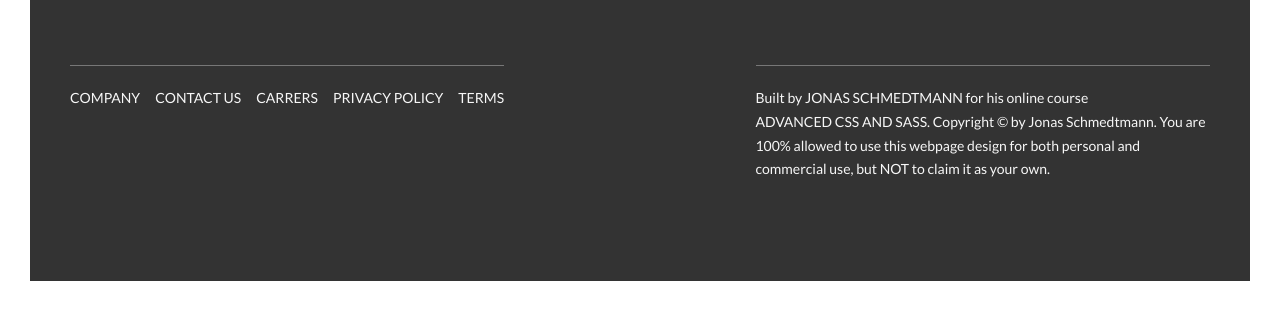
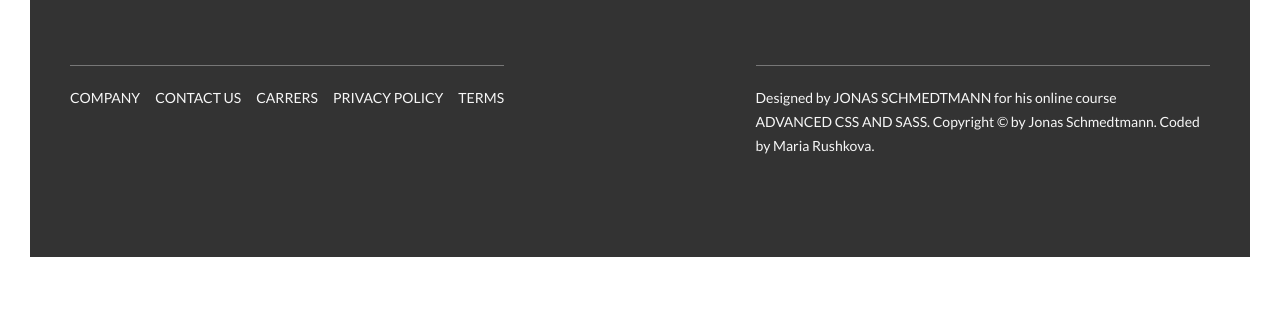
Before and after one commit to mrushkova/natours, a website: page index.html in a window 1280 px wide. Shown: the part 6419-6730 px from the top of the page. After the commit the page ends 6706 px from the top, so only its background shows below. Drawn offline with Linux system fonts and the light colour scheme.

Commit message:
Update index.html

```diff
--- a/index.html
+++ b/index.html
@@ -363,12 +363,10 @@
 
         <div class="footer__copyright">
           <p>
-            Built by <a href="#" class="footer__link">Jonas Schmedtmann</a> for
+            Designed by <a href="#" class="footer__link">Jonas Schmedtmann</a> for
             his online course
             <a href="#" class="footer__link">Advanced CSS and Sass</a>.
-            Copyright &copy; by Jonas Schmedtmann. You are 100% allowed to use
-            this webpage design for both personal and commercial use, but NOT to
-            claim it as your own.
+            Copyright &copy; by Jonas Schmedtmann. Coded by Maria Rushkova.
           </p>
         </div>
       </div>
```
